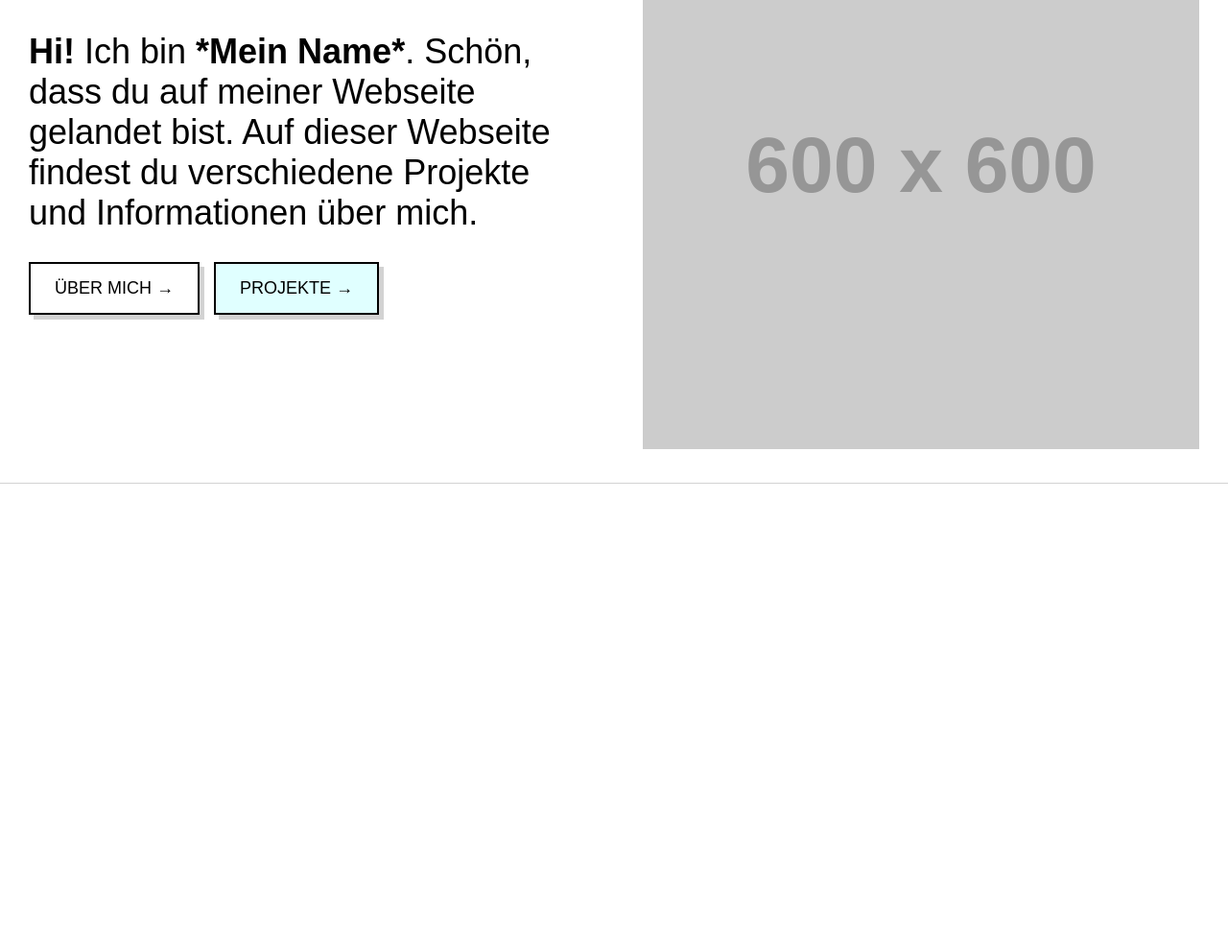
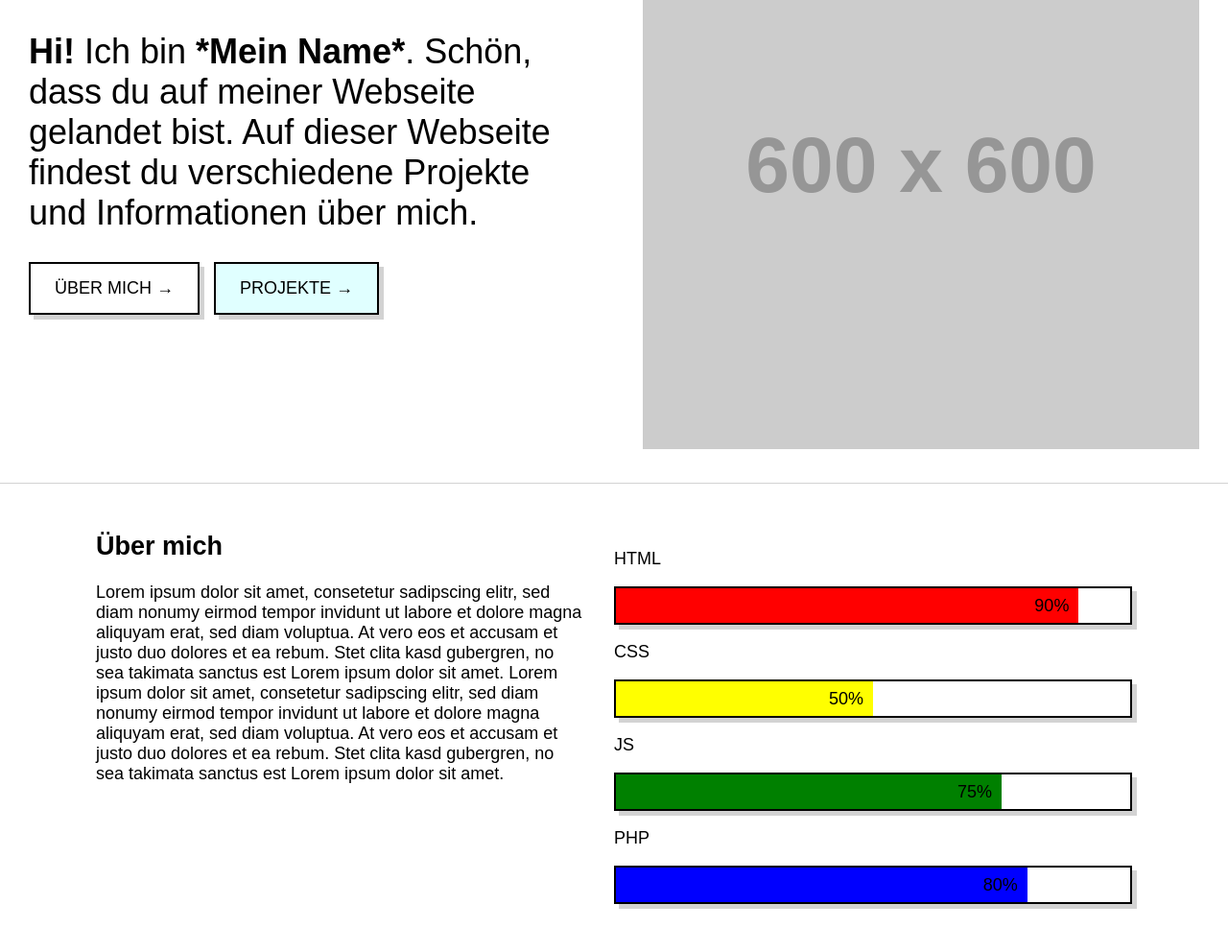
Before and after one commit to kamilberke/M287_Portfolio, a plain HTML site: page index.html in a window 1280 px wide. Shown: the part 224-1216 px from the top of the page at 96% size. Before the commit the page ends 800 px from the top, so only its background shows below. Drawn offline with Linux system fonts and the light colour scheme; placeholder pictures from the web are drawn by us.

Commit message:
added skillbars

```diff
--- a/index.html
+++ b/index.html
@@ -45,5 +45,34 @@
             <img src="https://placehold.co/600">
         </div>
     </section>
+
+    <section id="ueber-mich" class="ueber-mich">
+        <div class="ueber-mich-content">
+            <h2>Über mich</h2>
+            <p>Lorem ipsum dolor sit amet, consetetur sadipscing elitr, sed diam nonumy eirmod tempor invidunt ut labore et dolore magna aliquyam erat, sed diam voluptua. At vero eos et accusam et justo duo dolores et ea rebum. Stet clita kasd gubergren, no sea takimata sanctus est Lorem ipsum dolor sit amet. Lorem ipsum dolor sit amet, consetetur sadipscing elitr, sed diam nonumy eirmod tempor invidunt ut labore et dolore magna aliquyam erat, sed diam voluptua. At vero eos et accusam et justo duo dolores et ea rebum. Stet clita kasd gubergren, no sea takimata sanctus est Lorem ipsum dolor sit amet.</p>
+        </div>
+        <div class="ueber-mich-skills">
+            <p>HTML</p>
+            <div class="skillbar"
+                 style="--skill: 90%;--color: red;"
+                 text="90%"
+            ></div>
+            <p>CSS</p>
+            <div class="skillbar"
+                 style="--skill: 50%;--color: yellow;"
+                 text="50%"
+            ></div>
+            <p>JS</p>
+            <div class="skillbar"
+                 style="--skill: 75%;--color: green;"
+                 text="75%"
+            ></div>
+            <p>PHP</p>
+            <div class="skillbar"
+                 style="--skill: 80%;--color: blue;"
+                 text="80%"
+            ></div>
+        </div>
+    </section>
 </body>
 </html>
--- a/style.css
+++ b/style.css
@@ -99,6 +99,62 @@ header .nav .nav-item .nav-link:hover {
     padding: 30px;
 }
 
+.ueber-mich {
+    padding: 50px 100px;
+    display: flex;
+    flex-wrap: wrap;
+    align-items: flex-start;
+}
+
+.ueber-mich-content {
+    width: 50%;
+    padding-right: 30px;
+}
+
+.ueber-mich-content h2 {
+    margin-top: 0;
+}
+
+.ueber-mich-skills {
+    width: 50%;
+}
+
+.skillbar {
+    width: 100%;
+    height: 40px;
+    background-color: white;
+    border: 2px solid black;
+    box-shadow: 5px 5px 0px lightgray;
+    position: relative;
+}
+
+.skillbar:before {
+    content: '';
+    display: block;
+    height: 100%;
+    width: var(--skill);
+    background-color: var(--color);
+}
+
+.skillbar:after {
+    content: attr(text);
+    position: absolute;
+    top: 0;
+    left: 0;
+    height: 100%;
+    width: calc(var(--skill) - 10px);
+    display: flex;
+    align-items: center;
+    justify-content: flex-end;
+}
+
+
+
+
+
+
+
+
 @media screen and (max-width: 600px) {
 
     .intro {
```
